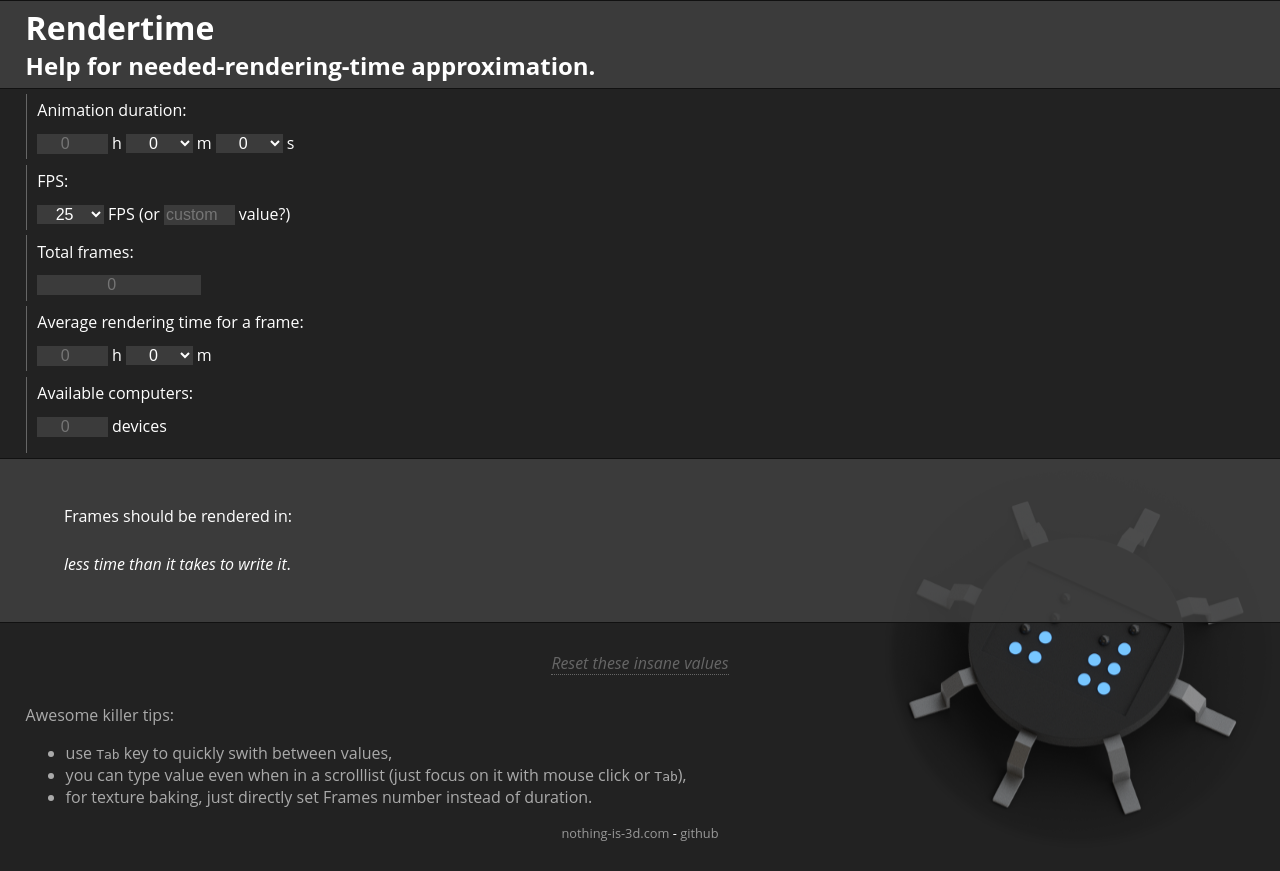
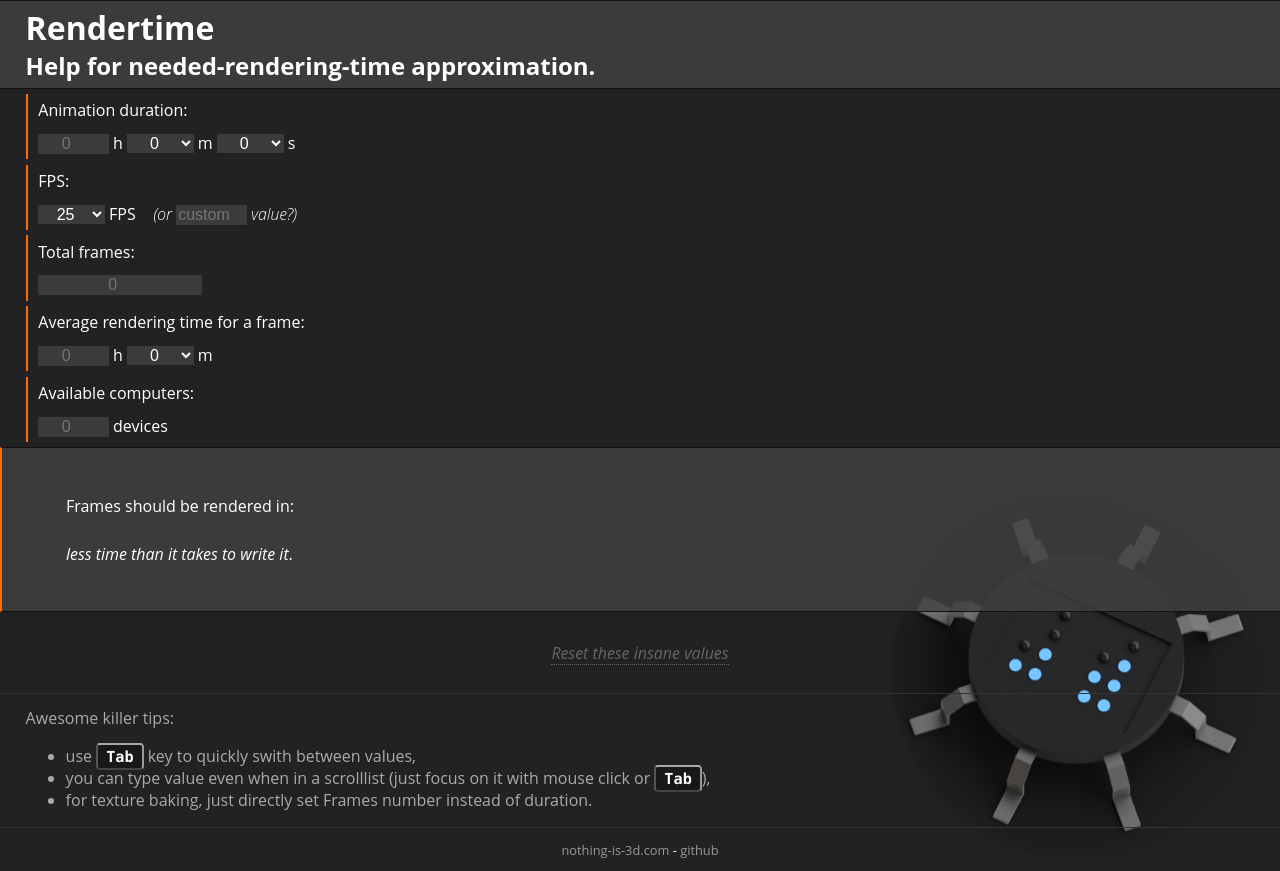
Before and after one commit to Vinc3r/rendertime, a PHP site: page / in a window 1280 px wide. Before the commit the page ends 841 px from the top, so only its background shows below. Run offline with PHP 8.4, Linux system fonts and the light colour scheme.

Commit message:
trying to watch user input
bug when manual setting value

```diff
--- a/css/rendertime.css
+++ b/css/rendertime.css
@@ -36,6 +36,22 @@ noscript p{
     text-align:center;
 }
 
+kbd {
+    font-family:consolas, monospace, arial;
+    font-weight:bold;
+    background-color:#181818;
+    color:#fff;
+    font-size:0.95em;
+    padding:6pt;
+    padding-top: 2pt;
+    padding-bottom: 2pt;
+    border-top:2pt solid #aaa;
+    border-right:2pt solid #999;
+    border-bottom:2pt solid #444;
+    border-left:2pt solid #555;
+    border-radius: 3pt;
+}
+
 #frmNb{
     width:120pt;
 }
@@ -61,14 +77,12 @@ noscript p{
 
 #tips{
     color: #aaa;
+    padding-top: 1%;
 }
 
-.externalLink{
-    font-family: consolas;
-    font-size: .75em;
+#finalTimeDiv, #title, .section{
+    border-left: 2pt solid #ff6c00;
 }
-
-
 
 #finalTimeDiv, #titles{
     background-color: rgba(66,66,66,.8);
@@ -86,6 +100,10 @@ noscript p{
     padding-left: 2%;
 }
 
+#footer, #tips{
+    border-top: 1pt solid #333;
+}
+
 #footer{
     text-align:center;
     font-size:0.8em;
@@ -98,8 +116,18 @@ noscript p{
         color:#fff;
     }
 
+.customUserValue{
+    font-style: italic;
+    font-weight: 100;
+    margin-left: 10pt;
+}
+
+.externalLink{
+    font-family: consolas;
+    font-size: .75em;
+}
+
 .section{
-    border-left: 1px solid #666;
     padding-left: 4pt;
     margin: 4pt 0;
 }
@@ -111,3 +139,9 @@ noscript p{
         margin-left: 2.5%;
         padding-left: 10pt;
     }
+
+@media (max-width: 500pt) {
+    body{
+        background-image: none;
+    }
+}
--- a/index.html
+++ b/index.html
@@ -9,61 +9,42 @@
 </head>
 <body>
     <div id="titles">
-        <h1 id="mainTitle" >Rendertime</h1>
+        <h1 id="mainTitle">Rendertime</h1>
         <h2>Help for needed-rendering-time approximation.</h2>
     </div>
     <noscript><p>Sorry, but this tool needs javascript. I promise it will not break your computer, check the code.</p></noscript>
-    <div id="listValues" >
+    <div id="listValues">
         <div class="section">
             <p>Animation duration:</p>
             <p class="subSection">
-                <input type="number" class="inputTime" name="animDtnH" oninput="durationInput(this.value, 'H')" placeholder=0 > h
-                <select id="animDtnM">
-                </select> m
-                <select id="animDtnS">
-                </select> s
+                <input type="number" class="inputTime watchUserInput" id="animDtnH" name="animDtnH" placeholder=0> h
+                <select id="animDtnM" class="watchUserInput"></select> m
+                <select id="animDtnS" class="watchUserInput"></select> s
             </p>
         </div>
-
         <div class="section">
             <p title="also well-known as Frame Rate">FPS:</p>
             <p class="subSection">
-                <select name="framerate" oninput="giveFPS(this.value)">
-                    <option value="12">12</option>
-                    <option value="24">24</option>
-                    <option value="25" selected="selected">25</option>
-                    <option value="30">30</option>
-                    <option value="48">48</option>
-                    <option value="50">50</option>
-                    <option value="60">60</option>
-                    <option value="72">72</option>
-                    <option value="90">90</option>
-                    <option value="100">100</option>
-                    <option value="120">120</option>
-                    <option value="144">144</option>
-                    <option value="300">300</option>
-                </select> FPS <span>(or <input type="number" oninput=""  placeholder="custom"> value?)</span>
+                <select id="frmRatePreset" name="frmRatePreset" class="watchUserInput" ></select> FPS <span class="customUserValue">(or <input type="number" id="frmRateUser" class="watchUserInput" placeholder="custom"> value?)</span>
             </p>
         </div>
         <div class="section">
             <p>Total frames:</p>
             <p class="subSection">
-                <input type="number" id="frmNb" placeholder=0 >
+                <input type="number" id="frmNb" class="watchUserInput" placeholder=0 >
             </p>
         </div>
         <div class="section">
             <p>Average rendering time for a frame:</p>
             <p class="subSection">
-                <input type="number" class="inputTime" name="dureeH" oninput="dureeAnimHeures(this.value)" placeholder=0 > h
-                <select id="avgFrmTimeM">
-                </select> m
+                <input type="number" class="inputTime watchUserInput" id="avgFrmTimeH" name="avgFrmTimeH" oninput="" placeholder=0 > h
+                <select id="avgFrmTimeM"></select> m
             </p>
         </div>
         <div class="section">
             <p>Available computers:</p>
             <p class="subSection">
-                <input type="number" class="inputTime" name="dureeH" oninput="dureeAnimHeures(this.value)" placeholder=0 > devices
-            </p>
+                <input type="number" class="inputTime watchUserInput" id="hardWorkerz" name="hardWorkerz" oninput="" placeholder=0 > devices
             </p>
         </div>
     </div>
--- a/js/rendertime.js
+++ b/js/rendertime.js
@@ -1,18 +1,39 @@
 function on_load(){
 
-    /* init time select elements (minutes and seconds) */
-    var selectHTMLArray = [];
+/* init all select elements */
+
+    /* time select element, limited to [0,59] */
+    var sexagesimalArray = [];
     for(var i = 0; i < 60; i++){
-        selectHTMLArray.push(i);
+        sexagesimalArray.push(i);
     };
-    var selectHTMLselected = 0;
-    set_html_select_time("animDtnM", selectHTMLArray, selectHTMLselected);
-    set_html_select_time("animDtnS", selectHTMLArray, selectHTMLselected);
-    set_html_select_time("avgFrmTimeM", selectHTMLArray, selectHTMLselected);
+    /* framerate select element */
+    var framerateArray = [12,24,25,30,48,50,60,72,90,100,120,144,300]
+    /* send params */
+    set_html_select_time("animDtnM", sexagesimalArray, 0);
+    set_html_select_time("animDtnS", sexagesimalArray, 0);
+    set_html_select_time("avgFrmTimeM", sexagesimalArray, 0);
+    set_html_select_time("frmRatePreset", framerateArray, 25);
 
+    var inputElmts = document.getElementsByClassName("watchUserInput");
+    for(var i = 0; i < inputElmts.length; i++){
+        inputElmts[i].addEventListener('input', ohYeah);
+    }
+
+    //    document.getElementsByClassName("inputTime").addEventListener('input', ohYeah);
+
+};
+
+function ohYeah(elt){
+    elt = elt.originalTarget
+    console.log(elt.id)
+    console.log(elt.value)
 }
 
 function set_html_select_time(selectHTMLElement, selectHTMLArray, selectHTMLselected){
+/*
+    Get a select element, and a table of values. You can send which element will be selected by default.
+*/
     selectHTMLElement = document.getElementById(selectHTMLElement);
     for (var i = 0; i < selectHTMLArray.length; i++) {
         var option = document.createElement("option");
@@ -22,5 +43,5 @@ function set_html_select_time(selectHTMLElement, selectHTMLArray, selectHTMLsele
           option.selected = "selected";
         };
         selectHTMLElement.appendChild(option);
-    }
-}
+    };
+};
```
